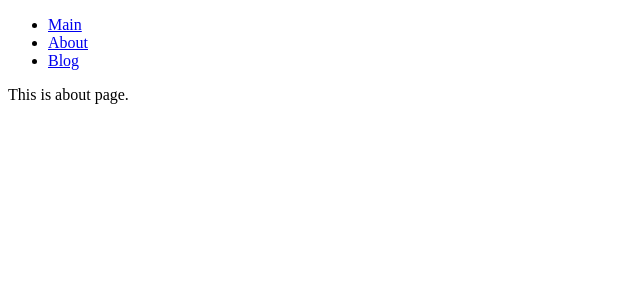
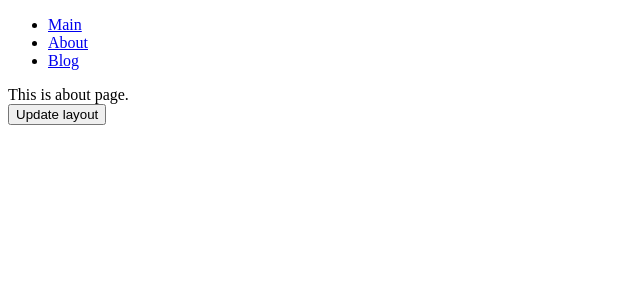
Before and after one commit to SereyvatanaUng/nuxt-blog, a Nuxt app: page /about in a window 1280 px wide. Shown: the top 300 px of the page, without its empty margins (0-640 px from the left). Built offline with nearby package versions, Linux system fonts and the light colour scheme.

Commit message:
Setting Different Layouts

```diff
--- /dev/null
+++ b/layouts/another.vue
@@ -0,0 +1,6 @@
+<template>
+  <div>
+    <p>This is another layout</p>
+    <slot />
+  </div>
+</template>
--- a/pages/about.vue
+++ b/pages/about.vue
@@ -1,3 +1,16 @@
 <template>
   <div>This is about page.</div>
+  <div>
+    <button @click="enableCustomLayout">Update layout</button>
+  </div>
 </template>
+
+<script setup>
+// definePageMeta({
+//   layout: "another",
+// });
+
+function enableCustomLayout() {
+  setPageLayout("another");
+}
+</script>
```
